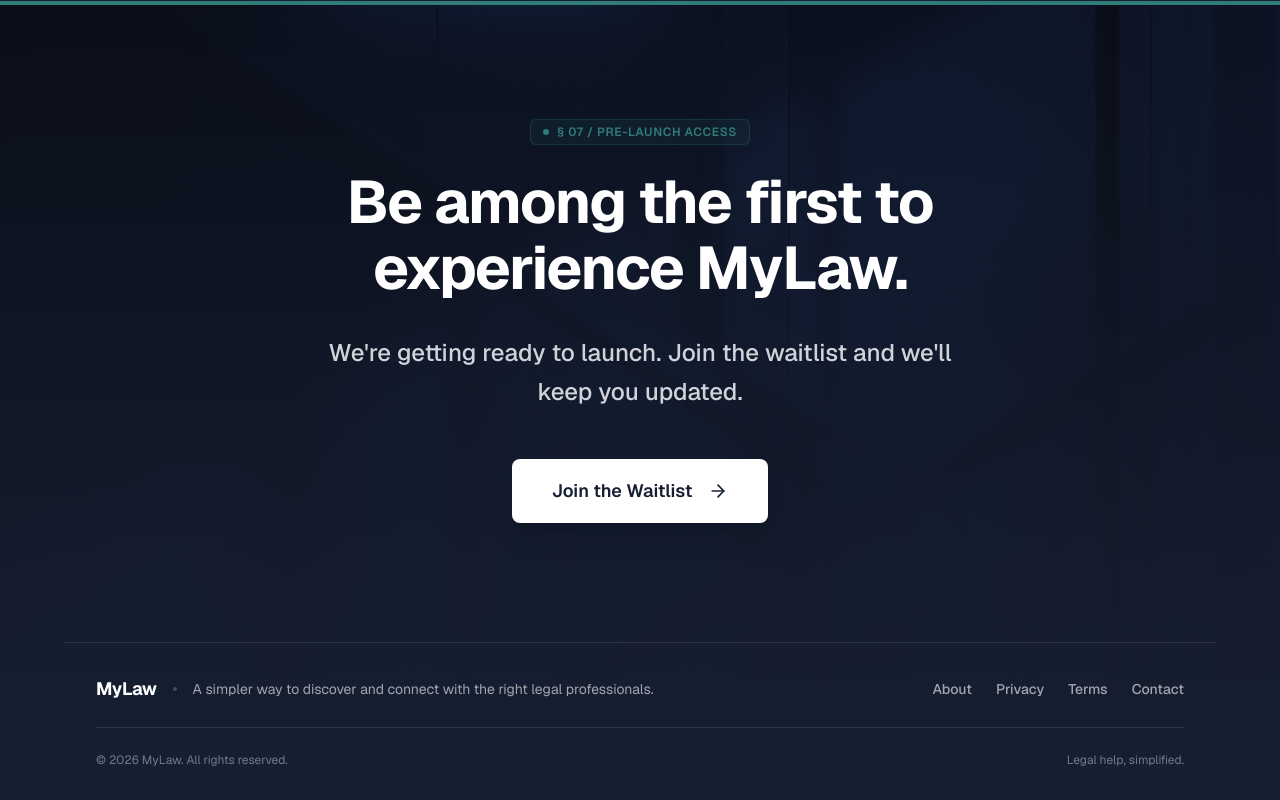
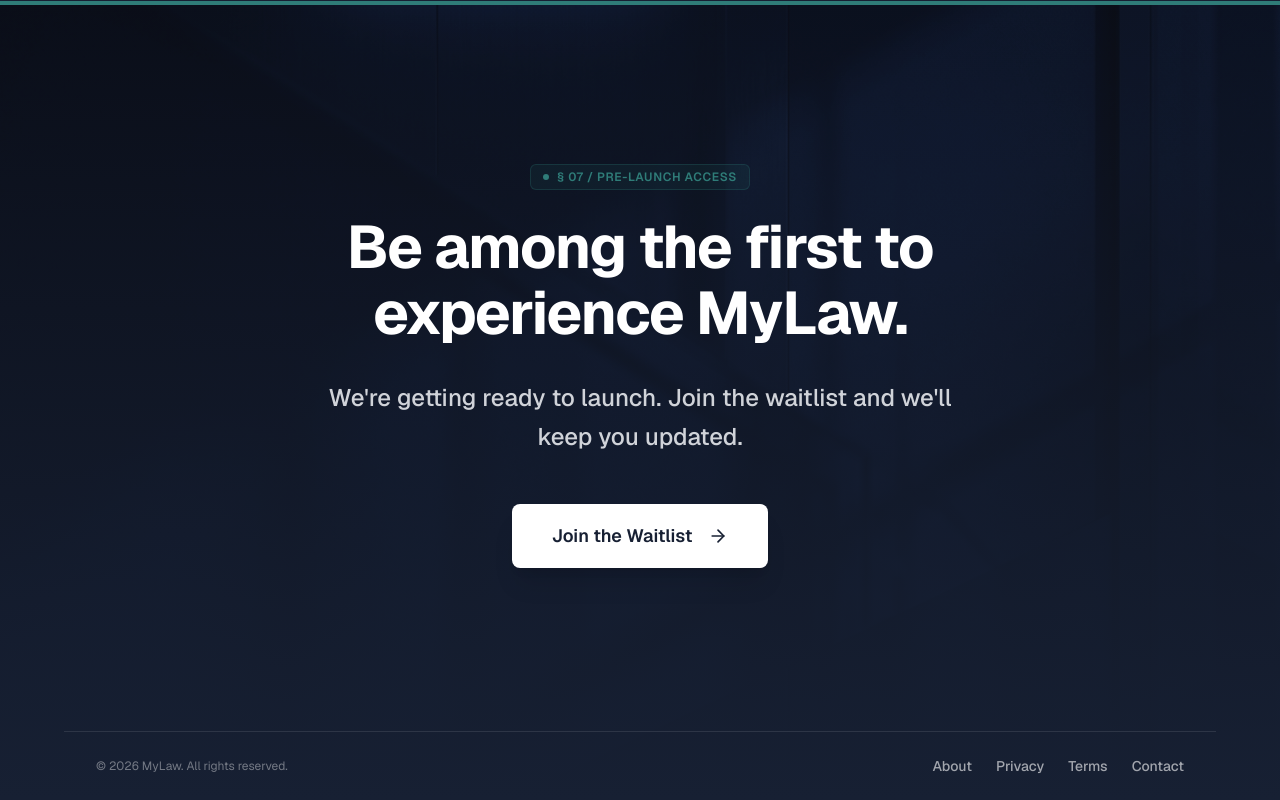
Before and after one commit to imnottaken/MyLaw, a Next.js app: page / in a window 1280 px wide. Shown: the part 5382-6182 px from the top of the page. Built offline with nearby package versions, Linux system fonts and the light colour scheme.

Commit message:
Simplify final CTA footer to ultra-minimal state

```diff
--- a/src/components/landing/FinalCtaSection.tsx
+++ b/src/components/landing/FinalCtaSection.tsx
@@ -47,44 +47,19 @@
         </div>
       </div>
 
-      {/* Integrated Dark Footer */}
-      <div className="w-full max-w-6xl mx-auto px-4 sm:px-6 lg:px-8 py-8 mt-auto border-t border-white/10 relative z-10">
-        <div className="flex flex-col md:flex-row items-center justify-between gap-6">
-          {/* Left: Brand & Tagline */}
-          <div className="flex items-center gap-4 text-center md:text-left">
-            <Link
-              href="/"
-              className="text-lg font-bold tracking-tight text-white hover:opacity-90 transition-opacity"
-            >
-              MyLaw
-            </Link>
-            <span className="hidden md:inline-block w-1 h-1 rounded-full bg-white/20" />
-            <p className="text-xs sm:text-sm text-white/60">
-              A simpler way to discover and connect with the right legal professionals.
-            </p>
+      {/* Ultra-Minimal Dark Footer */}
+      <div className="w-full max-w-6xl mx-auto px-4 sm:px-6 lg:px-8 py-6 mt-auto border-t border-white/10 relative z-10">
+        <div className="flex flex-col sm:flex-row items-center justify-between gap-4">
+          <p className="text-xs text-white/40">
+            © 2026 MyLaw. All rights reserved.
+          </p>
+
+          <div className="flex flex-wrap items-center justify-center gap-6 text-xs sm:text-sm font-medium text-white/60">
+            <Link href="/#about" className="hover:text-white transition-colors">About</Link>
+            <Link href="#" className="hover:text-white transition-colors">Privacy</Link>
+            <Link href="#" className="hover:text-white transition-colors">Terms</Link>
+            <a href="mailto:contact@mylaw.com" className="hover:text-white transition-colors">Contact</a>
           </div>
-
-          {/* Right: Links */}
-          <div className="flex flex-wrap items-center justify-center gap-6 text-xs sm:text-sm font-medium text-white/60">
-            <Link href="/#about" className="hover:text-white transition-colors">
-              About
-            </Link>
-            <Link href="#" className="hover:text-white transition-colors">
-              Privacy
-            </Link>
-            <Link href="#" className="hover:text-white transition-colors">
-              Terms
-            </Link>
-            <a href="mailto:contact@mylaw.com" className="hover:text-white transition-colors">
-              Contact
-            </a>
-          </div>
-        </div>
-
-        {/* Bottom Row: Copyright */}
-        <div className="mt-6 pt-6 border-t border-white/10 flex items-center justify-between text-[11px] sm:text-xs text-white/40">
-          <p>© 2026 MyLaw. All rights reserved.</p>
-          <p>Legal help, simplified.</p>
         </div>
       </div>
     </section>
```
